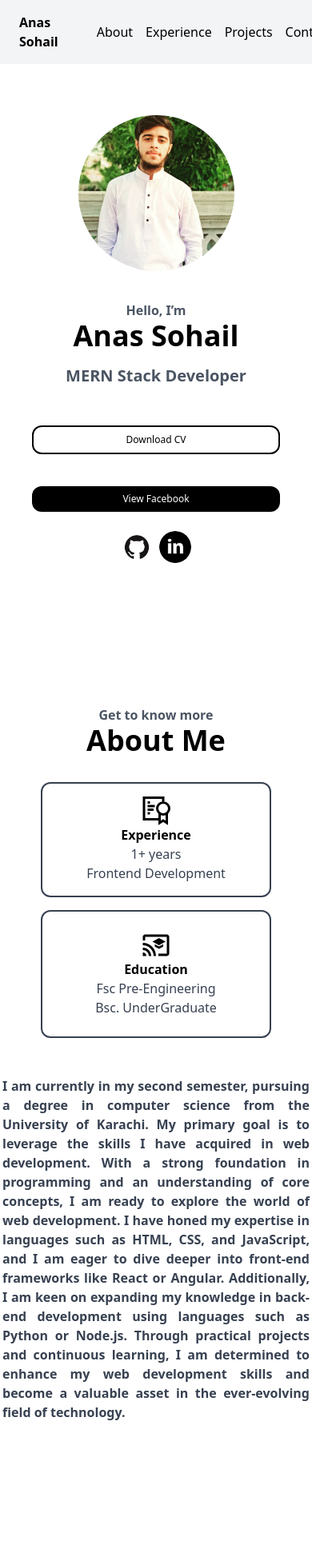
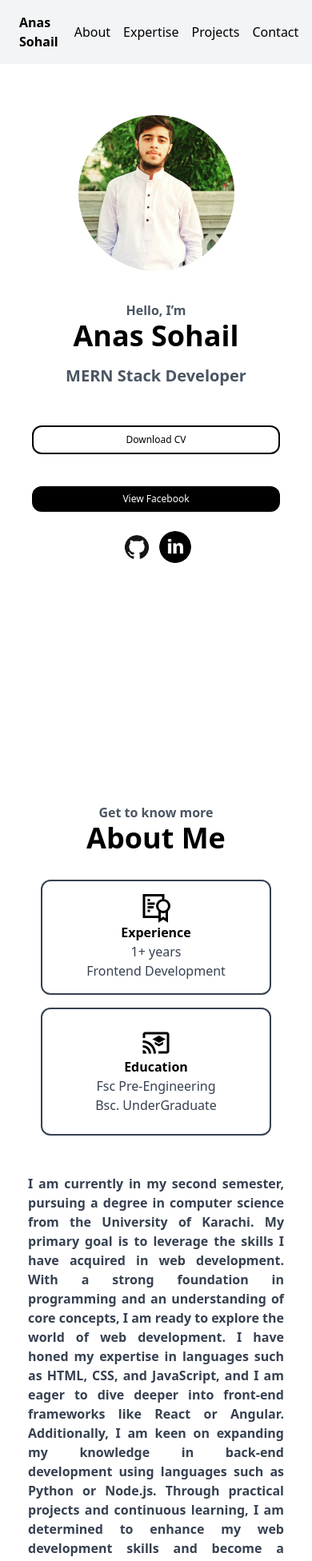
Before and after one commit to muhammadanascode/portfolio-website, a Next.js app: page / in a window 390 px wide. Shown: the top 1952 px of the page at 80% size. Built offline with nearby package versions, Linux system fonts and the light colour scheme.

Commit message:
responsiveness
Some issues relate dto responsivness of small devices has been fiexed.

```diff
--- a/components/About.js
+++ b/components/About.js
@@ -4,7 +4,7 @@ import { MdCastForEducation } from "react-icons/md";
 
 const About = () => {
   return (
-    <div className="w-full h-screen flex flex-col items-center justify-center" id="aboutSection">
+    <div className="w-full lg:h-screen flex flex-col items-center justify-center" id="aboutSection">
       <div className="w-1/2 h-16">
         <p className="text-center mt-4 font-semibold text-gray-600">
           Get to know more
@@ -29,7 +29,7 @@ const About = () => {
           <p className="text-gray-700">Bsc. UnderGraduate</p>
         </div>
       </div>
-      <div className="w-96 m-44 lg:w-1/2 h-54 lg:mt-12">
+      <div className="w-80 m-auto mt-44 lg:w-1/2 h-54 lg:mt-12">
         <p className="text-justify text-gray-700 font-semibold">
           I am currently in my second semester, pursuing a degree in computer
           science from the University of Karachi. My primary goal is to leverage
--- a/components/Contact.js
+++ b/components/Contact.js
@@ -12,7 +12,7 @@ const Contact = () => {
           Get in touch
         </p>
         <p className="text-center font-semibold text-4xl">Contact Me</p>
-        <div className="w-full m-auto mt-8 p-4">
+        <div className="w-80 m-auto mt-8 p-4">
           <p className="text-gray-700 text-justify">
             We value your feedback and are here to assist you in any way we can.
             If you have any queries or require further information about our
@@ -25,7 +25,7 @@ const Contact = () => {
             a call away, eager to help and provide the support you deserve.
           </p>
         </div>
-        <div className=" w-3/4 lg:w-1/2 m-auto mt-4 h-32 border-2 border-black rounded-3xl">
+        <div className=" w-full lg:w-1/2 m-auto mt-4 h-32 border-2 border-black rounded-3xl">
           <div className="flex justify-start mt-4 mx-4">
             <p>
               <MdEmail className="text-2xl" />
--- a/components/Navbar.js
+++ b/components/Navbar.js
@@ -18,7 +18,7 @@ const Navbar = () => {
             Anas Sohail
           </span>
         </p>
-        <ul className="flex mx-8">
+        <ul className="flex mx-1 md:mx-2 lg:mx-8">
           <li
             onClick={() => scroll("aboutSection")}
             className="mx-2 text-md lg:text-2xl hover:text-gray-400 cursor-pointer"
@@ -29,7 +29,7 @@ const Navbar = () => {
             className="mx-2 text-md lg:text-2xl hover:text-gray-400 cursor-pointer"
             onClick={() => scroll("experience")}
           >
-            Experience
+            Expertise
           </li>
           <li
             className="mx-2 text-md lg:text-2xl hover:text-gray-400 cursor-pointer"
```
